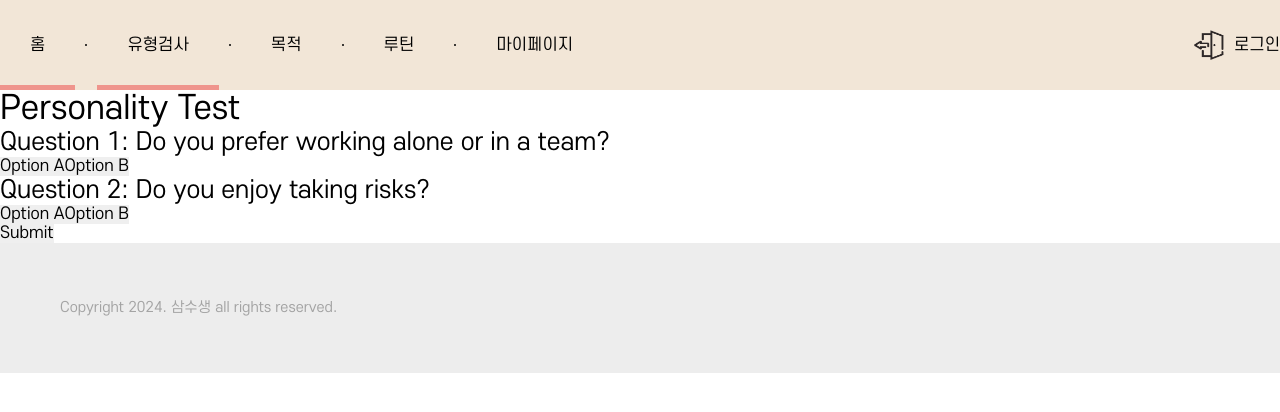
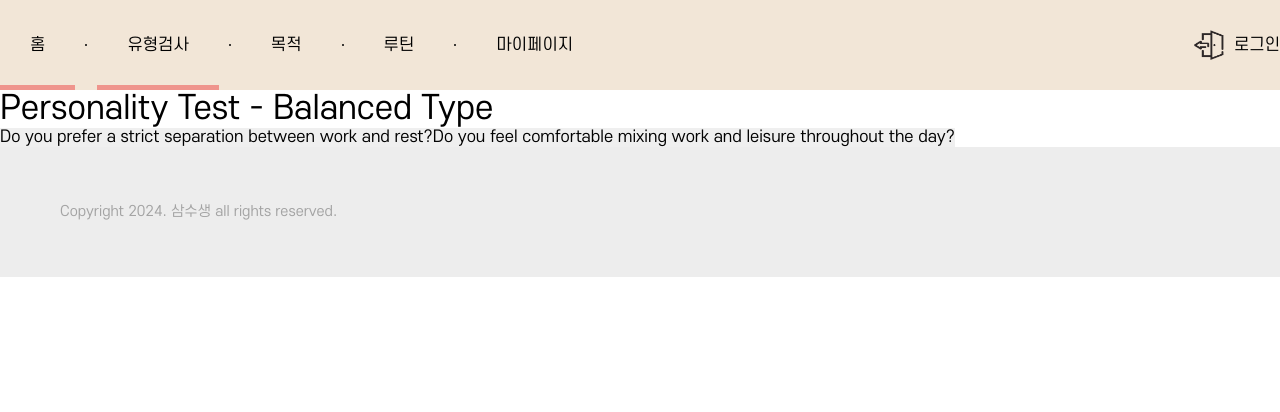
Before and after one commit to subin000306/routine, a React (Create React App) app in the folder client/: page /typetest in a window 1280 px wide. Shown: the top 412 px of the page. Built offline with nearby package versions, Linux system fonts and the light colour scheme.

Commit message:
퀴즈 업데이트

```diff
--- a/client/src/assets/data/userType.json
+++ b/client/src/assets/data/userType.json
@@ -0,0 +1,106 @@
+{
+    "types": [
+        {
+            "name": "Balanced Type",
+            "questions": [
+                {
+                    "a": "Do you prefer a strict separation between work and rest?",
+                    "b": "Do you feel comfortable mixing work and leisure throughout the day?"
+                },
+                {
+                    "a": "Are you more motivated by long-term success, even if it requires a slower pace?",
+                    "b": "Do you prefer to work hard at short-term goals, even if it means burning out occasionally?"
+                },
+                {
+                    "a": "When you have a lot going on, do you tend to take a step back and recalibrate?",
+                    "b": "Do you push to get a task done, regardless of your stress level?"
+                }
+            ]
+        },
+        {
+            "name": "Perfectionist",
+            "questions": [
+                {
+                    "a": "Do you often find yourself revising your work until it's perfect, even if it means missing a deadline?",
+                    "b": "Are you satisfied with ‘good enough’ results as long as you achieve your goal?"
+                },
+                {
+                    "a": "Do you feel uncomfortable when you overlook details, even the smallest ones?",
+                    "b": "Are minor flaws okay if the bigger picture is okay?"
+                },
+                {
+                    "a": "Do you prefer to make a thorough plan before starting a task?",
+                    "b": "Do you like to start working right away and make adjustments as you go?"
+                }
+            ]
+        },
+        {
+            "name": "Spontaneous Type",
+            "questions": [
+                {
+                    "a": "Do you prefer to stick to a planned schedule for the day?",
+                    "b": "Do you enjoy adjusting your day to fit your mood at the moment?"
+                },
+                {
+                    "a": "Do you feel more productive when your work is structured and routine?",
+                    "b": "Do you succeed when things are flexible and can change unexpectedly?"
+                },
+                {
+                    "a": "Do you feel anxious when things don't go as planned?",
+                    "b": "Do you see sudden change as an opportunity for creativity?"
+                }
+            ]
+        },
+        {
+            "name": "Social Type",
+            "questions": [
+                {
+                    "a": "Do you prefer working alone because it helps you focus?",
+                    "b": "Do you feel more energized when you collaborate with others?"
+                },
+                {
+                    "a": "Do you like solving problems independently?",
+                    "b": "Do you prefer brainstorming solutions with others?"
+                },
+                {
+                    "a": "Do you feel exhausted after a lot of social interaction?",
+                    "b": "Does socializing boost your energy after a long day?"
+                }
+            ]
+        },
+        {
+            "name": "Emotional Type",
+            "questions": [
+                {
+                    "a": "Are you able to focus on your work regardless of your emotional state?",
+                    "b": "Does your productivity often depend on your mood or emotions?"
+                },
+                {
+                    "a": "Do you tend to suppress your emotions to focus on work?",
+                    "b": "Do you need to express or process your emotions to be more productive?"
+                },
+                {
+                    "a": "Are you usually calm and steady even in stressful situations?",
+                    "b": "Do you often feel emotionally overwhelmed during stressful situations?"
+                }
+            ]
+        },
+        {
+            "name": "Goal-Oriented Type",
+            "questions": [
+                {
+                    "a": "Do you feel most satisfied when you achieve a specific goal?",
+                    "b": "Do you enjoy the journey more than the destination, regardless of the outcome?"
+                },
+                {
+                    "a": "Do you often set measurable goals?",
+                    "b": "Do you prefer things to progress naturally without strict goals?"
+                },
+                {
+                    "a": "Do you stay focused on your long-term goals even if they take a long time to achieve?",
+                    "b": "Do you tend to focus on short-term wins?"
+                }
+            ]
+        }
+    ]
+}
--- a/client/src/pages/TypeTest/TestResult.js
+++ b/client/src/pages/TypeTest/TestResult.js
@@ -1,34 +1,77 @@
 import React, { useEffect, useState } from 'react';
+import axios from 'axios';
+import { useNavigate } from 'react-router-dom';
 import styled from 'styled-components';
 
-function TestResult(){
+function TestResult() {
     const [results, setResults] = useState([]);
+    const navigate = useNavigate();
 
     useEffect(() => {
-        // Retrieve saved results from local storage
-        const savedResults = localStorage.getItem('personalityTestResults');
-        if (savedResults) {
-            setResults(JSON.parse(savedResults));
-        }
+        const fetchResults = async () => {
+            try {
+                const response = await axios.get('http://localhost:5000/get-results');
+                setResults(response.data.results);
+            } catch (error) {
+                console.error('Error fetching results:', error);
+            }
+        };
+
+        fetchResults();
     }, []);
 
-    const calculateResult = (answers) => {
-        // Logic to calculate results based on answers
-        // This is a placeholder; implement your own logic
-        if (answers.length === 0) return "No results to show.";
-        return `Your personality type is: ${answers.join(', ')}`;
+    const handleResultClick = (typeName) => {
+        // Navigate to the corresponding result page based on typeName
+        const typePageMap = {
+            'Balanced Type': '/typetest/result1',
+            'Perfectionist': '/typetest/result2',
+            'Spontaneous Type': '/typetest/result3',
+            'Social Type': '/typetest/result4',
+            'Emotional Type': '/typetest/result5',
+            'Goal-Oriented Type': '/typetest/result6'
+        };
+
+        if (typePageMap[typeName]) {
+            navigate(typePageMap[typeName]);
+        }
+    };
+
+    const handleNewQuiz = () => {
+        navigate('/typetest'); // Redirects to the quiz start page
+    };
+
+    const displayResult = (result) => {
+        // Sorting the results based on their counts in descending order
+        const sortedResults = Object.entries(result)
+            .sort(([, a], [, b]) => b - a)
+            .map(([type, count]) => (
+                <ResultItem key={type} onClick={() => handleResultClick(type)}>
+                    {type}: {count} times selected 'a' (Click for details)
+                </ResultItem>
+            ));
+        return sortedResults;
     };
 
     return (
         <Wrap>
             <Wrap_container>
                 <h1>Test Results</h1>
-                <p>{calculateResult(results)}</p>
-                {/* You can also add additional information or visuals based on results */}
+                {results.length > 0 ? (
+                    results.map((result, index) => (
+                        <div key={index}>
+                            {displayResult(JSON.parse(result.answers))}
+                        </div>
+                    ))
+                ) : (
+                    <div>
+                        <p>No results found.</p>
+                        <button onClick={handleNewQuiz}>Start a New Quiz</button>
+                    </div>
+                )}
             </Wrap_container>
         </Wrap>
     );
-};
+}
 
 export default TestResult;
 
@@ -38,6 +81,15 @@ const Wrap = styled.div`
     background-position: center center;
 `;
 
-const Wrap_container = styled.div`
+const Wrap_container = styled.div``;
 
+const ResultItem = styled.div`
+    cursor: pointer;
+    color: blue;
+    text-decoration: underline;
+    margin: 10px 0;
+
+    &:hover {
+        color: darkblue;
+    }
 `;
--- a/client/src/pages/TypeTest/TestResult1.js
+++ b/client/src/pages/TypeTest/TestResult1.js
@@ -6,7 +6,7 @@ function Result1() {
 
     return (
         <>
-
+        <h2>1. 균형형 (Balanced Type):</h2>
         </>
     );
 };
--- a/client/src/pages/TypeTest/TestResult2.js
+++ b/client/src/pages/TypeTest/TestResult2.js
@@ -6,7 +6,7 @@ function Result2() {
 
     return (
         <>
-
+        <h2>2. 완벽주의형 (Perfectionist):</h2>
         </>
     );
 };
--- a/client/src/pages/TypeTest/TestResult3.js
+++ b/client/src/pages/TypeTest/TestResult3.js
@@ -6,7 +6,7 @@ function Result3() {
 
     return (
         <>
-
+        <h2>3. 즉흥형(Spontaneous Type):</h2>
         </>
     );
 };
--- a/client/src/pages/TypeTest/TestResult4.js
+++ b/client/src/pages/TypeTest/TestResult4.js
@@ -6,7 +6,7 @@ function Result4() {
 
     return (
         <>
-
+        <h2>4. 사회적형 (Social Type):</h2>
         </>
     );
 };
--- a/client/src/pages/TypeTest/TestResult5.js
+++ b/client/src/pages/TypeTest/TestResult5.js
@@ -6,7 +6,7 @@ function Result5() {
 
     return (
         <>
-
+        <h2>5. 감성형 (Emotional Type):</h2>
         </>
     );
 };
--- a/client/src/pages/TypeTest/TestResult6.js
+++ b/client/src/pages/TypeTest/TestResult6.js
@@ -6,7 +6,7 @@ function Result6() {
 
     return (
         <>
-
+        <h2>6. 목표지향형 (Goal-Oriented Type):</h2>
         </>
     );
 };
--- a/client/src/pages/TypeTest/index.js
+++ b/client/src/pages/TypeTest/index.js
@@ -1,48 +1,68 @@
 import React, { useState } from 'react';
 import { useNavigate } from "react-router-dom";
+import axios from 'axios';
+import userTypeData from '../../assets/data/userType.json';
 import styled from 'styled-components';
-
-// 시작할 때 결과 리셋 시켜야함!!!
 
 function TypeTest() {
     const navigate = useNavigate();
-    const [answers, setAnswers] = useState([]);
-    const questions = [
-        // Sample questions
-        "Question 1: Do you prefer working alone or in a team?",
-        "Question 2: Do you enjoy taking risks?",
-        // Add more questions as needed
-    ];
+    const [answers, setAnswers] = useState({});
+    const [currentTypeIndex, setCurrentTypeIndex] = useState(0);
+    const [currentQuestionIndex, setCurrentQuestionIndex] = useState(0);
 
-    const handleAnswer = (questionIndex, answer) => {
-        const newAnswers = [...answers];
-        newAnswers[questionIndex] = answer;
+    const handleAnswer = (typeName, answer) => {
+        const newAnswers = { ...answers };
+        if (!newAnswers[typeName]) {
+            newAnswers[typeName] = 0;
+        }
+        if (answer === 'a') {
+            newAnswers[typeName] += 1; // Increment score for type if 'a' is selected
+        }
         setAnswers(newAnswers);
+
+        // Move to next question or type
+        const nextQuestionIndex = currentQuestionIndex + 1;
+        if (nextQuestionIndex < userTypeData.types[currentTypeIndex].questions.length) {
+            setCurrentQuestionIndex(nextQuestionIndex);
+        } else {
+            const nextTypeIndex = currentTypeIndex + 1;
+            if (nextTypeIndex < userTypeData.types.length) {
+                setCurrentTypeIndex(nextTypeIndex);
+                setCurrentQuestionIndex(0);
+            } else {
+                saveResultsToBackend(newAnswers);
+                navigate('/typetest/result');
+                localStorage.setItem('personalityTestResults', JSON.stringify(newAnswers));
+            }
+        }
     };
 
-    const handleSubmit = () => {
-        // Save answers to local storage or state management
-        localStorage.setItem('personalityTestResults', JSON.stringify(answers));
-        // Navigate to results page
-        navigate('/typetest/result'); // Adjust the path as necessary
+    const saveResultsToBackend = async (results) => {
+        try {
+            const response = await axios.post('http://localhost:5000/save-results', { results });
+            console.log(response.data.message);
+        } catch (error) {
+            console.error('Error saving results:', error);
+        }
     };
+
+    const currentType = userTypeData.types[currentTypeIndex];
+    const currentQuestion = currentType.questions[currentQuestionIndex];
 
     return (
         <Wrap>
             <Wrap_container>
-                <h1>Personality Test</h1>
-                {questions.map((question, index) => (
-                    <div key={index}>
-                        <h2>{question}</h2>
-                        <button onClick={() => handleAnswer(index, 'Option A')}>Option A</button>
-                        <button onClick={() => handleAnswer(index, 'Option B')}>Option B</button>
+                <h1>Personality Test - {currentType.name}</h1>
+                {currentQuestion && (
+                    <div>
+                        <button onClick={() => handleAnswer(currentType.name, 'a')}>{currentQuestion.a}</button>
+                        <button onClick={() => handleAnswer(currentType.name, 'b')}>{currentQuestion.b}</button>
                     </div>
-                ))}
-                <button onClick={handleSubmit}>Submit</button>
+                )}
             </Wrap_container>
         </Wrap>
     );
-};
+}
 
 export default TypeTest;
 
@@ -52,5 +72,4 @@ const Wrap = styled.div`
     background-position: center center;
 `;
 
-const Wrap_container = styled.div`
-`;
+const Wrap_container = styled.div``;
```
